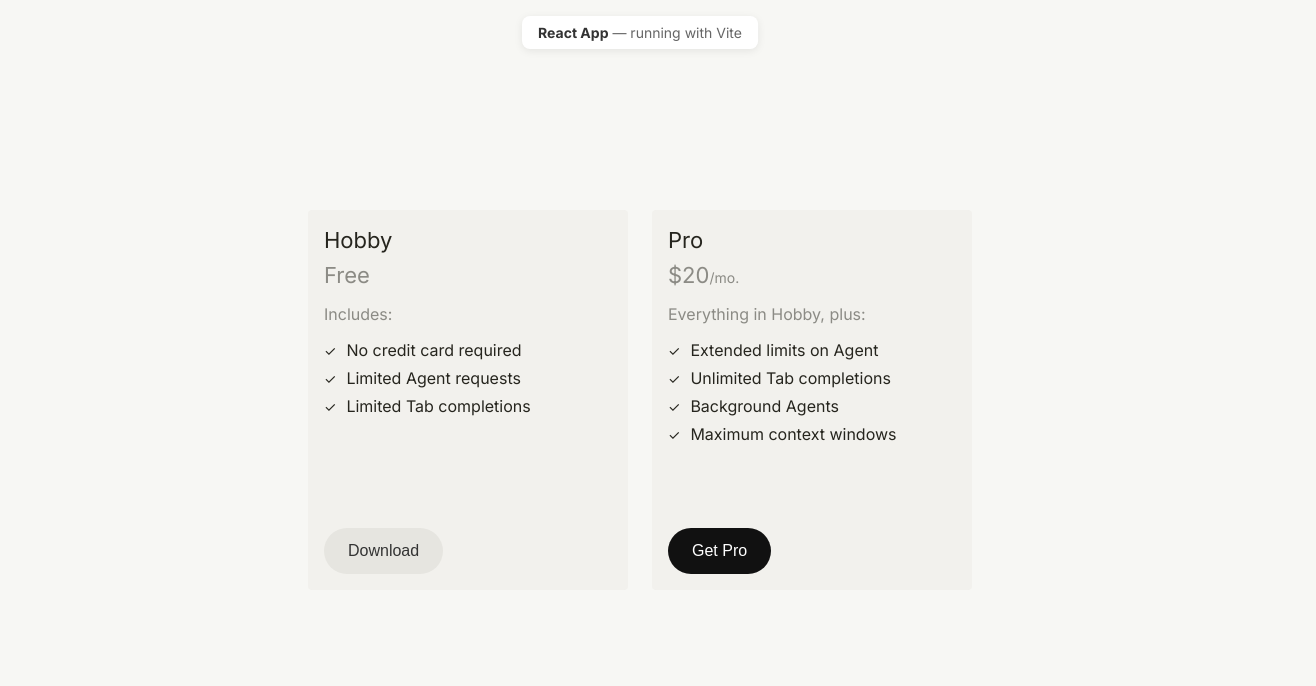
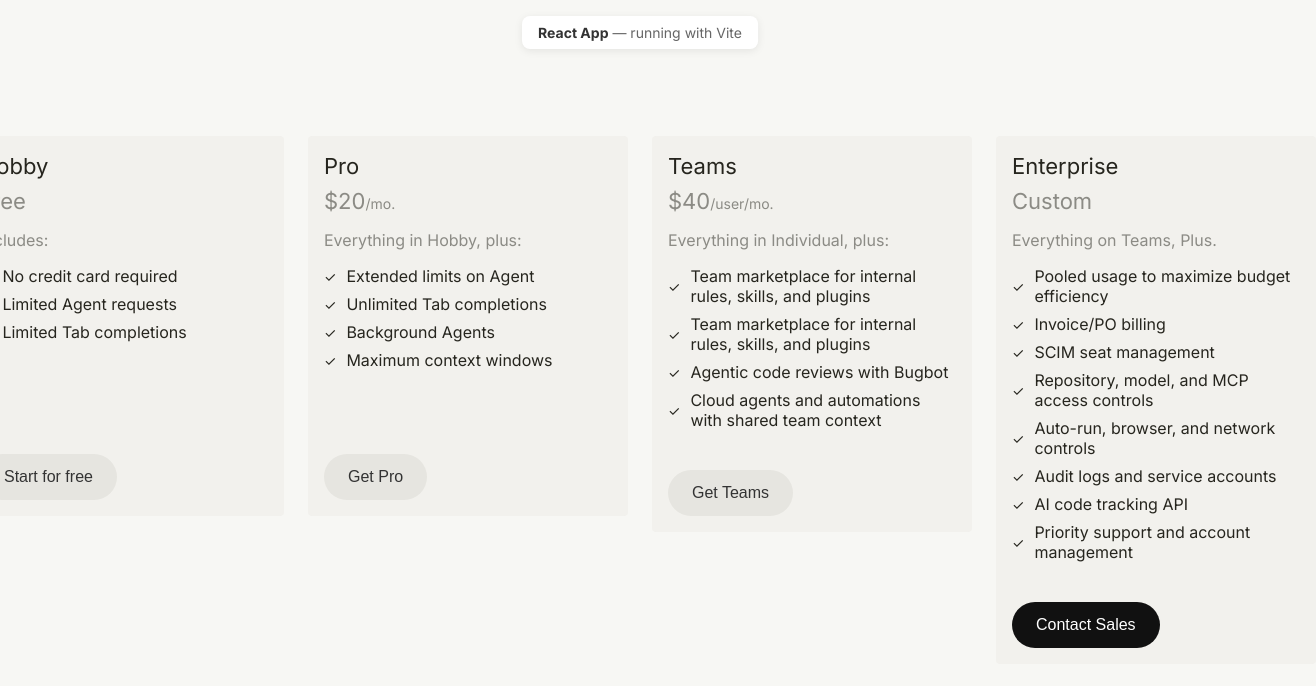
Before and after one commit to oliviablonde/Week2, a React (Vite) app: page / in a window 1280 px wide. Shown: the top 686 px of the page, 1316 px wide, since content can reach past the window. Built offline with nearby package versions, Linux system fonts and the light colour scheme.

Commit message:
Add Properties to Price Card Component
added properties card-price-amount and card-price-period to pricing card

```diff
--- a/src/components/PricingCard/PricingCard.jsx
+++ b/src/components/PricingCard/PricingCard.jsx
@@ -7,7 +7,7 @@
 //   - includesText: the label above the features list
 //   - features: an array of feature strings to display as a list
 //   - buttonText: the label for the button
-//   - buttonVariant: passed through to the Button component ("primary" or "secondary")
+//   - buttonVariant: passed through to the Button component ("primary", "secondary", or "tertiary")
 
 // "import" pulls in the Button component from its folder
 // This is how components connect to each other in a real project
--- a/src/pages/Pricing.jsx
+++ b/src/pages/Pricing.jsx
@@ -16,8 +16,8 @@ function Pricing() {
         pricePeriod: null,
         includesText: 'Includes:',
         features: ['No credit card required', 'Limited Agent requests', 'Limited Tab completions'],
-        buttonText: 'Download',
-        buttonVariant: 'secondary',
+        buttonText: 'Start for free',
+        buttonVariant: 'tertiary',
     };
     const proPlan = {
         title: 'Pro',
@@ -31,6 +31,38 @@ function Pricing() {
             'Maximum context windows',
         ],
         buttonText: 'Get Pro',
+        buttonVariant: 'secondary',
+    };
+    const teamsPlan = {
+        title: 'Teams',
+        priceAmount: '$40',
+        pricePeriod: '/user/mo.',
+        includesText: 'Everything in Individual, plus:',
+        features: [
+            'Team marketplace for internal rules, skills, and plugins',
+            'Team marketplace for internal rules, skills, and plugins',
+            'Agentic code reviews with Bugbot',
+            'Cloud agents and automations with shared team context',
+        ],
+        buttonText: 'Get Teams',
+        buttonVariant: 'secondary',
+    };
+    const enterprisePlan = {
+        title: 'Enterprise',
+        priceAmount: 'Custom',
+        pricePeriod: null,
+        includesText: 'Everything on Teams, Plus.',
+        features: [
+            'Pooled usage to maximize budget efficiency',
+            'Invoice/PO billing',
+            'SCIM seat management',
+            'Repository, model, and MCP access controls',
+            'Auto-run, browser, and network controls',
+            'Audit logs and service accounts',
+            'AI code tracking API',
+            'Priority support and account management',
+        ],
+        buttonText: 'Contact Sales',
         buttonVariant: 'primary',
     };
 
@@ -40,9 +72,11 @@ function Pricing() {
             <p className="page-label"><strong>React App</strong> — running with Vite</p>
             <div className="cards-container">
                 {/* The spread operator {...hobbyPlan} passes all object properties as individual props */}
-                {/* This is the same as: title="Hobby" price="Free" includesText="Includes:" etc. */}
+                {/* This is the same as: title="Hobby" priceAmount="Free" includesText="Includes:" etc. */}
                 <PricingCard {...hobbyPlan} />
                 <PricingCard {...proPlan} />
+                <PricingCard {...teamsPlan} />
+                <PricingCard {...enterprisePlan} />
             </div>
         </>
     );
```
Also changed, not shown: index.html (+4 -4 lines), jsx-version.html (+22 -13 lines).
